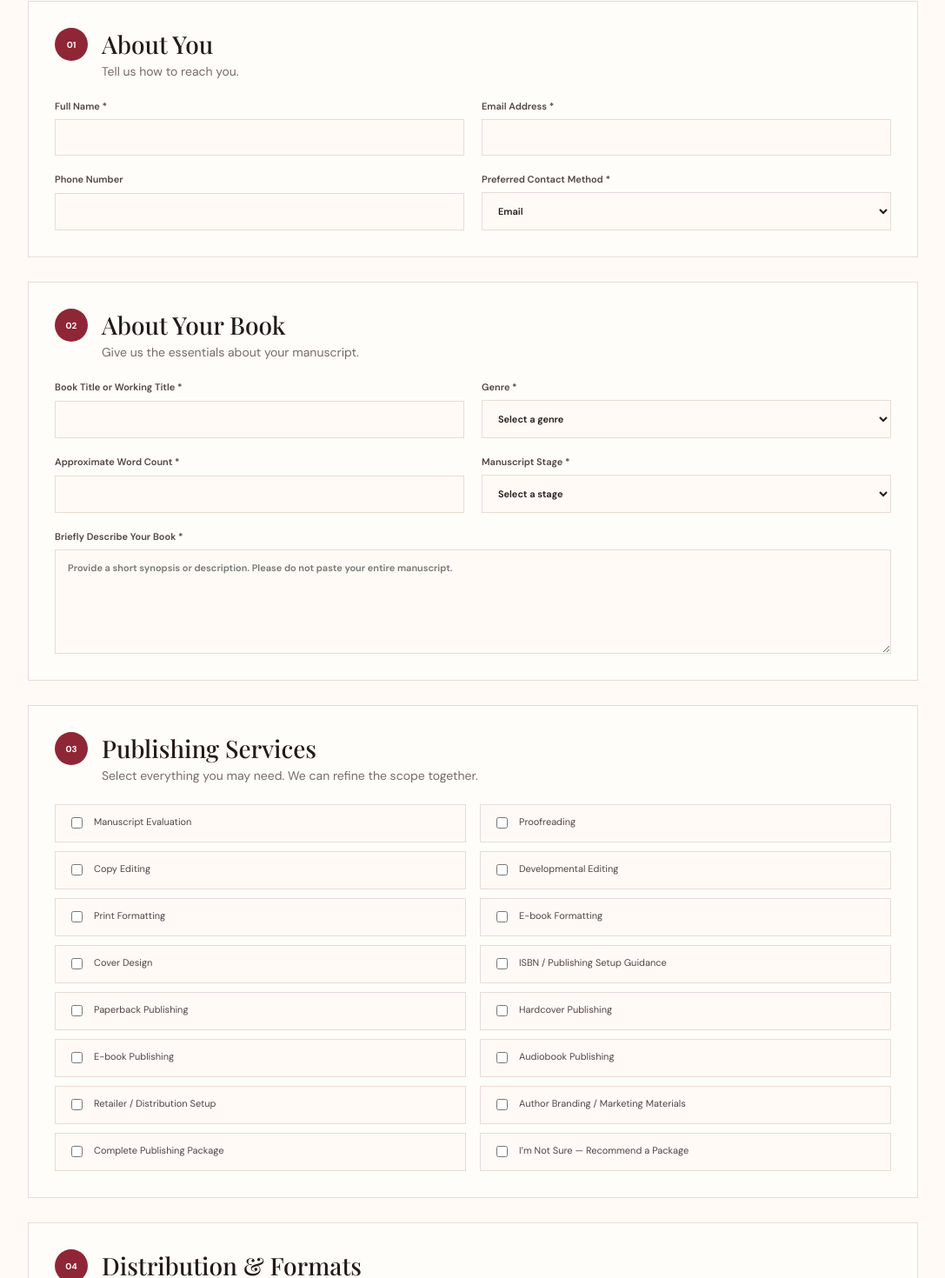
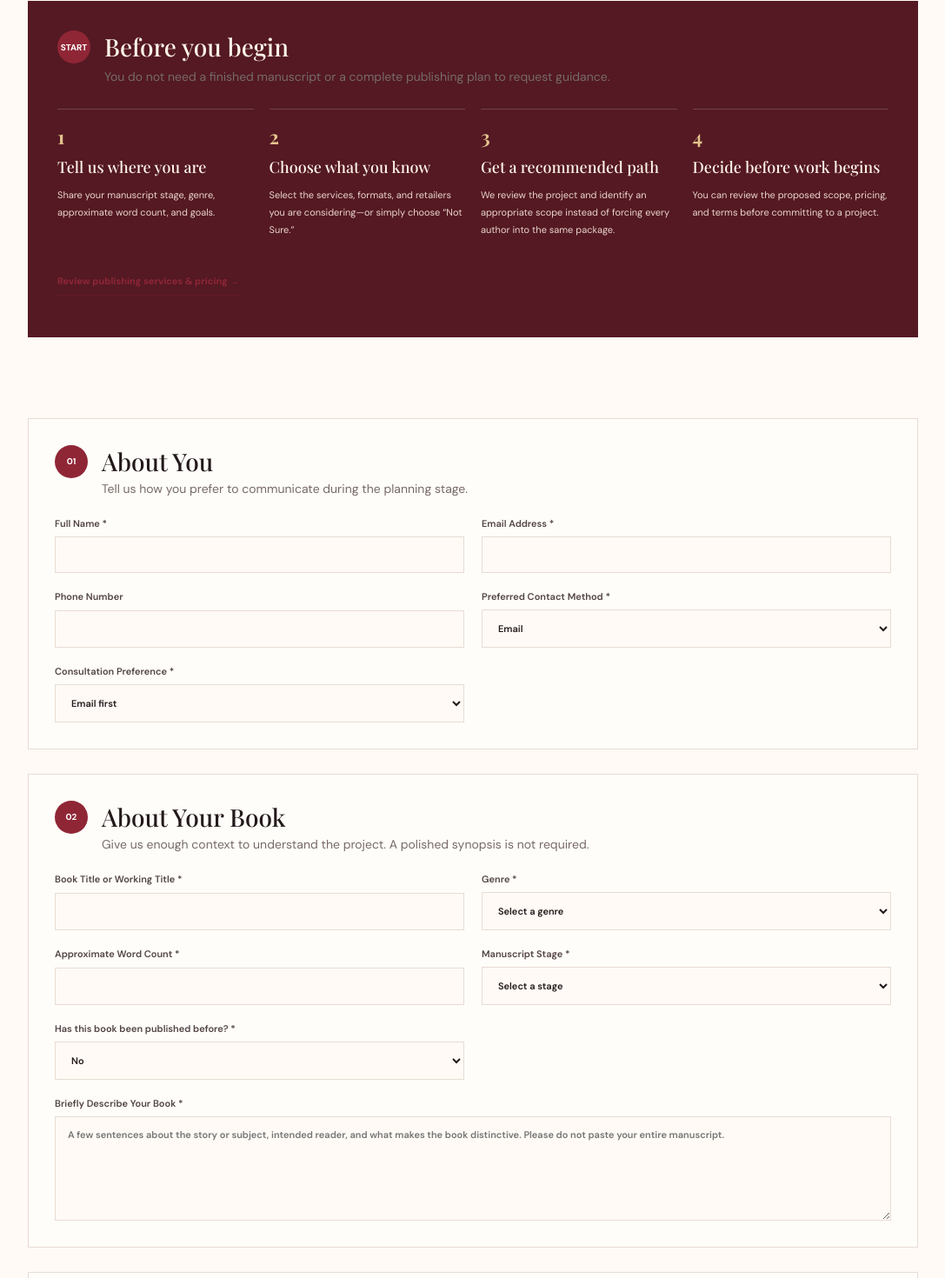
Before and after one commit to erospublish-bit/eros-publishing, a Next.js app: page /publishing-quote in a window 1280 px wide. Shown: the part 570-2040 px from the top of the page at 87% size, without its empty margins (96-1183 px from the left). Built offline with nearby package versions, Linux system fonts and the light colour scheme; a web font is replaced by a local one.

Commit message:
Improve publishing quote and client onboarding journey

```diff
--- a/app/publishing-quote/page.tsx
+++ b/app/publishing-quote/page.tsx
@@ -1,6 +1,7 @@
 'use client';
 
 import { FormEvent, useState } from 'react';
+import Link from 'next/link';
 import { PageShell } from '@/components/PageShell';
 
 const services = [
@@ -26,11 +27,13 @@ export default function PublishingQuotePage() {
       `Email: ${data.get('email')}`,
       `Phone: ${data.get('phone') || 'Not provided'}`,
       `Preferred contact: ${data.get('contactMethod')}`,
+      `Consultation preference: ${data.get('consultation')}`,
       '',
       `Book title: ${data.get('title')}`,
       `Genre: ${data.get('genre')}`,
       `Word count: ${data.get('wordCount')}`,
       `Manuscript stage: ${data.get('stage')}`,
+      `Previously published: ${data.get('previouslyPublished')}`,
       `Book description: ${data.get('description')}`,
       '',
       `Services: ${selected('services')}`,
@@ -39,52 +42,68 @@ export default function PublishingQuotePage() {
       '',
       `Ideal publication date: ${data.get('launchDate') || 'Not provided'}`,
       `Budget: ${data.get('budget')}`,
+      `Primary goal: ${data.get('primaryGoal')}`,
       `Goals / priorities: ${data.get('goals') || 'Not provided'}`,
+      `Biggest question / concern: ${data.get('concern') || 'Not provided'}`,
       `Referral source: ${data.get('source') || 'Not provided'}`,
     ].join('\n');
 
+    setSubmitted(true);
     window.location.href = `mailto:authors@erospublishingkc.com?subject=${encodeURIComponent(subject)}&body=${encodeURIComponent(body)}`;
-    setSubmitted(true);
   }
 
   return (
-    <PageShell eyebrow="START YOUR PUBLISHING PROJECT" title="Request a professional" accent="publishing quote." intro="Tell us about your manuscript, publishing goals, and the support you need. Eros Publishing will use your answers to recommend an appropriate publishing path and project scope.">
+    <PageShell eyebrow="START YOUR PUBLISHING PROJECT" title="Request a professional" accent="publishing quote." intro="Tell us where your book is today and where you want it to go. We’ll use your answers to recommend a clear publishing path, project scope, and next steps—without asking you to know every publishing detail first.">
+      <section className="page-cta-panel" style={{ marginBottom: 28 }}>
+        <div className="quote-section-heading"><span>START</span><div><h2>Before you begin</h2><p>You do not need a finished manuscript or a complete publishing plan to request guidance.</p></div></div>
+        <div className="quote-steps">
+          <div><strong>1</strong><h3>Tell us where you are</h3><p>Share your manuscript stage, genre, approximate word count, and goals.</p></div>
+          <div><strong>2</strong><h3>Choose what you know</h3><p>Select the services, formats, and retailers you are considering—or simply choose “Not Sure.”</p></div>
+          <div><strong>3</strong><h3>Get a recommended path</h3><p>We review the project and identify an appropriate scope instead of forcing every author into the same package.</p></div>
+          <div><strong>4</strong><h3>Decide before work begins</h3><p>You can review the proposed scope, pricing, and terms before committing to a project.</p></div>
+        </div>
+        <p style={{ marginTop: 24 }}><Link className="text-link" href="/publishing-pricing">Review publishing services & pricing →</Link></p>
+      </section>
+
       {submitted && (
         <section className="quote-success" role="status">
           <strong>Your publishing request has been prepared.</strong>
-          <p>Your email app should open with a structured quote request addressed to Eros Publishing. Send that message to complete your inquiry.</p>
+          <p>Your email app should open with your project details already organized. Review the message and send it to complete your inquiry. If your email app did not open, contact <strong>authors@erospublishingkc.com</strong> and include your book title and the services you are considering.</p>
         </section>
       )}
 
       <form className="quote-form" onSubmit={handleSubmit}>
         <section className="quote-section">
-          <div className="quote-section-heading"><span>01</span><div><h2>About You</h2><p>Tell us how to reach you.</p></div></div>
+          <div className="quote-section-heading"><span>01</span><div><h2>About You</h2><p>Tell us how you prefer to communicate during the planning stage.</p></div></div>
           <div className="quote-grid">
-            <label>Full Name *<input name="name" required /></label>
-            <label>Email Address *<input type="email" name="email" required /></label>
-            <label>Phone Number<input type="tel" name="phone" /></label>
-            <label>Preferred Contact Method *<select name="contactMethod" required><option>Email</option><option>Phone</option></select></label>
+            <label>Full Name *<input name="name" autoComplete="name" required /></label>
+            <label>Email Address *<input type="email" name="email" autoComplete="email" required /></label>
+            <label>Phone Number<input type="tel" name="phone" autoComplete="tel" /></label>
+            <label>Preferred Contact Method *<select name="contactMethod" required defaultValue="Email"><option>Email</option><option>Phone</option></select></label>
+            <label>Consultation Preference *<select name="consultation" required defaultValue="Email first"><option>Email first</option><option>Phone conversation</option><option>No preference</option></select></label>
           </div>
         </section>
 
         <section className="quote-section">
-          <div className="quote-section-heading"><span>02</span><div><h2>About Your Book</h2><p>Give us the essentials about your manuscript.</p></div></div>
+          <div className="quote-section-heading"><span>02</span><div><h2>About Your Book</h2><p>Give us enough context to understand the project. A polished synopsis is not required.</p></div></div>
           <div className="quote-grid">
             <label>Book Title or Working Title *<input name="title" required /></label>
-            <label>Genre *<select name="genre" required><option value="">Select a genre</option><option>Fiction</option><option>Mystery / Thriller / Suspense</option><option>Romance</option><option>Fantasy</option><option>Science Fiction</option><option>Horror</option><option>Young Adult</option><option>Children's</option><option>Poetry</option><option>Memoir / Autobiography</option><option>Nonfiction</option><option>Other</option></select></label>
+            <label>Genre *<select name="genre" required defaultValue=""><option value="">Select a genre</option><option>Fiction</option><option>Mystery / Thriller / Suspense</option><option>Romance</option><option>Fantasy</option><option>Science Fiction</option><option>Horror</option><option>Young Adult</option><option>Children's</option><option>Poetry</option><option>Memoir / Autobiography</option><option>Nonfiction</option><option>Other</option></select></label>
             <label>Approximate Word Count *<input type="number" name="wordCount" min="1" required /></label>
-            <label>Manuscript Stage *<select name="stage" required><option value="">Select a stage</option><option>Idea / Early Draft</option><option>First Draft</option><option>Completed Draft</option><option>Currently Being Edited</option><option>Fully Edited</option><option>Previously Published</option><option>Other</option></select></label>
-            <label className="quote-full">Briefly Describe Your Book *<textarea name="description" rows={6} required placeholder="Provide a short synopsis or description. Please do not paste your entire manuscript." /></label>
+            <label>Manuscript Stage *<select name="stage" required defaultValue=""><option value="">Select a stage</option><option>Idea / Early Draft</option><option>First Draft</option><option>Completed Draft</option><option>Currently Being Edited</option><option>Fully Edited</option><option>Previously Published</option><option>Other</option></select></label>
+            <label>Has this book been published before? *<select name="previouslyPublished" required defaultValue="No"><option>No</option><option>Yes — self-published</option><option>Yes — through a publisher</option><option>Not sure how to classify it</option></select></label>
+            <label className="quote-full">Briefly Describe Your Book *<textarea name="description" rows={6} required placeholder="A few sentences about the story or subject, intended reader, and what makes the book distinctive. Please do not paste your entire manuscript." /></label>
           </div>
         </section>
 
         <section className="quote-section">
-          <div className="quote-section-heading"><span>03</span><div><h2>Publishing Services</h2><p>Select everything you may need. We can refine the scope together.</p></div></div>
+          <div className="quote-section-heading"><span>03</span><div><h2>Publishing Services</h2><p>Select everything you may need. Unsure authors can ask us to recommend the right scope.</p></div></div>
           <div className="quote-options">{services.map((item) => <label key={item}><input type="checkbox" name="services" value={item} /> <span>{item}</span></label>)}</div>
+          <p style={{ marginTop: 18 }}>Not sure what editing, formatting, or distribution support you need? That is completely fine—select <strong>“I’m Not Sure — Recommend a Package.”</strong></p>
         </section>
 
         <section className="quote-section">
-          <div className="quote-section-heading"><span>04</span><div><h2>Distribution & Formats</h2><p>Tell us where and how you want your book available.</p></div></div>
+          <div className="quote-section-heading"><span>04</span><div><h2>Distribution & Formats</h2><p>Tell us where and how you would like readers to find your book. These choices can be refined later.</p></div></div>
           <h3 className="quote-subheading">Distribution platforms</h3>
           <div className="quote-options">{platforms.map((item) => <label key={item}><input type="checkbox" name="platforms" value={item} /> <span>{item}</span></label>)}</div>
           <h3 className="quote-subheading">Publishing formats</h3>
@@ -92,27 +111,40 @@ export default function PublishingQuotePage() {
         </section>
 
         <section className="quote-section">
-          <div className="quote-section-heading"><span>05</span><div><h2>Project Goals</h2><p>Help us understand your timing, budget, and priorities.</p></div></div>
+          <div className="quote-section-heading"><span>05</span><div><h2>Goals, Timing & Budget</h2><p>These answers help us recommend a realistic scope instead of an oversized package.</p></div></div>
           <div className="quote-grid">
             <label>Ideal Publication Date<input type="date" name="launchDate" /></label>
-            <label>Estimated Publishing Budget *<select name="budget" required><option value="">Select a range</option><option>Under $500</option><option>$500–$999</option><option>$1,000–$1,499</option><option>$1,500–$2,499</option><option>$2,500–$3,999</option><option>$4,000+</option><option>Not Sure Yet</option></select></label>
-            <label className="quote-full">What is most important to you with this project?<textarea name="goals" rows={5} placeholder="Share your publishing goals, concerns, deadlines, or priorities." /></label>
-            <label>How did you hear about Eros Publishing?<select name="source"><option value="">Select one</option><option>Google / Search Engine</option><option>Social Media</option><option>Referral</option><option>Eros Publishing Book</option><option>Online Advertisement</option><option>Event / Community</option><option>Other</option></select></label>
+            <label>Estimated Publishing Budget *<select name="budget" required defaultValue=""><option value="">Select a range</option><option>Under $500</option><option>$500–$999</option><option>$1,000–$1,499</option><option>$1,500–$2,499</option><option>$2,500–$3,999</option><option>$4,000+</option><option>Not Sure Yet</option></select></label>
+            <label>Primary Publishing Goal *<select name="primaryGoal" required defaultValue=""><option value="">Select your main goal</option><option>Publish my first book professionally</option><option>Improve and republish an existing book</option><option>Reach more retailers and formats</option><option>Prepare a book for a specific launch date</option><option>Build an author brand / catalog</option><option>I need help deciding</option><option>Other</option></select></label>
+            <label className="quote-full">What is most important to you with this project?<textarea name="goals" rows={5} placeholder="Share your publishing goals, concerns, deadlines, audience, or priorities." /></label>
+            <label className="quote-full">What is your biggest publishing question or concern?<textarea name="concern" rows={4} placeholder="For example: editing level, ownership, retailer setup, ISBNs, formatting, cover design, costs, or where to begin." /></label>
+            <label>How did you hear about Eros Publishing?<select name="source" defaultValue=""><option value="">Select one</option><option>Google / Search Engine</option><option>Social Media</option><option>Referral</option><option>Eros Publishing Book</option><option>Online Advertisement</option><option>Event / Community</option><option>Other</option></select></label>
           </div>
         </section>
 
         <section className="quote-section quote-consent">
+          <div className="quote-section-heading"><span>06</span><div><h2>Review & Send</h2><p>Submitting an inquiry starts a conversation—it does not lock you into a publishing package.</p></div></div>
           <label><input type="checkbox" required /> <span>I confirm that I own or have the necessary rights to the material described in this request.</span></label>
           <label><input type="checkbox" required /> <span>I understand that submitting this form is a request for information and does not create a publishing agreement or guarantee publication, distribution, sales, or earnings.</span></label>
           <label><input type="checkbox" required /> <span>I agree that Eros Publishing may contact me regarding this publishing inquiry.</span></label>
-          <p><strong>Please do not submit confidential material or your complete unpublished manuscript through this form.</strong></p>
-          <button className="button button-primary quote-submit" type="submit">Request My Publishing Quote →</button>
+          <p><strong>Please do not submit confidential material or your complete unpublished manuscript through this form.</strong> If manuscript pages are needed for evaluation, we can discuss the appropriate next step after reviewing your inquiry.</p>
+          <button className="button button-primary quote-submit" type="submit">Prepare My Publishing Request →</button>
+          <p style={{ marginTop: 14, fontSize: 12 }}>Your email application will open with the information above organized into a message to Eros Publishing. You can review it before sending.</p>
         </section>
       </form>
 
       <section className="page-cta-panel quote-next-steps">
-        <h2>What happens next?</h2>
-        <div className="quote-steps"><div><strong>1</strong><h3>Submit Your Request</h3><p>Tell us about your book and publishing goals.</p></div><div><strong>2</strong><h3>Project Review</h3><p>We review the scope and identify the services that best fit your project.</p></div><div><strong>3</strong><h3>Receive Your Recommendation</h3><p>We follow up with recommended services, pricing, and next steps.</p></div><div><strong>4</strong><h3>Approve Your Plan</h3><p>No work begins until scope, pricing, and terms are agreed upon.</p></div></div>
+        <h2>What happens after you inquire?</h2>
+        <div className="quote-steps">
+          <div><strong>1</strong><h3>Project Review</h3><p>We review your manuscript stage, goals, requested services, formats, and budget.</p></div>
+          <div><strong>2</strong><h3>Recommended Scope</h3><p>We identify the services that fit the project and clarify any questions before proposing work.</p></div>
+          <div><strong>3</strong><h3>Pricing & Terms</h3><p>You receive the proposed scope and next steps so you can make an informed decision.</p></div>
+          <div><strong>4</strong><h3>Project Kickoff</h3><p>Work begins only after the scope, pricing, responsibilities, and terms have been agreed upon.</p></div>
+        </div>
+        <div style={{ marginTop: 28 }}>
+          <h3>What to have ready if you move forward</h3>
+          <p>Your latest manuscript file, preferred author name, book title or working title, publishing goals, and any existing cover or brand materials. Do not worry if some of these are still undecided—we can identify what is actually needed during planning.</p>
+        </div>
       </section>
     </PageShell>
   );
```
